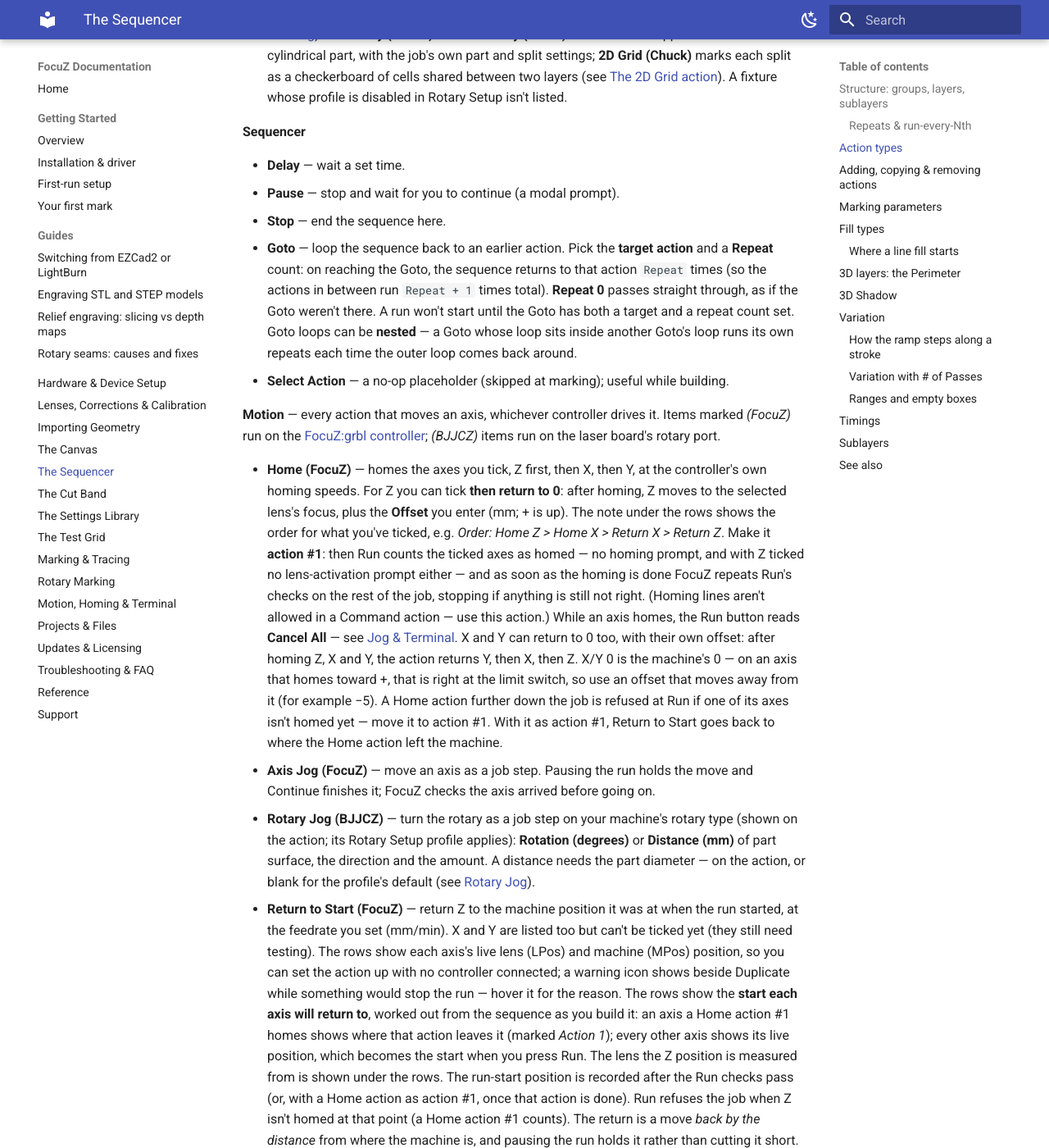
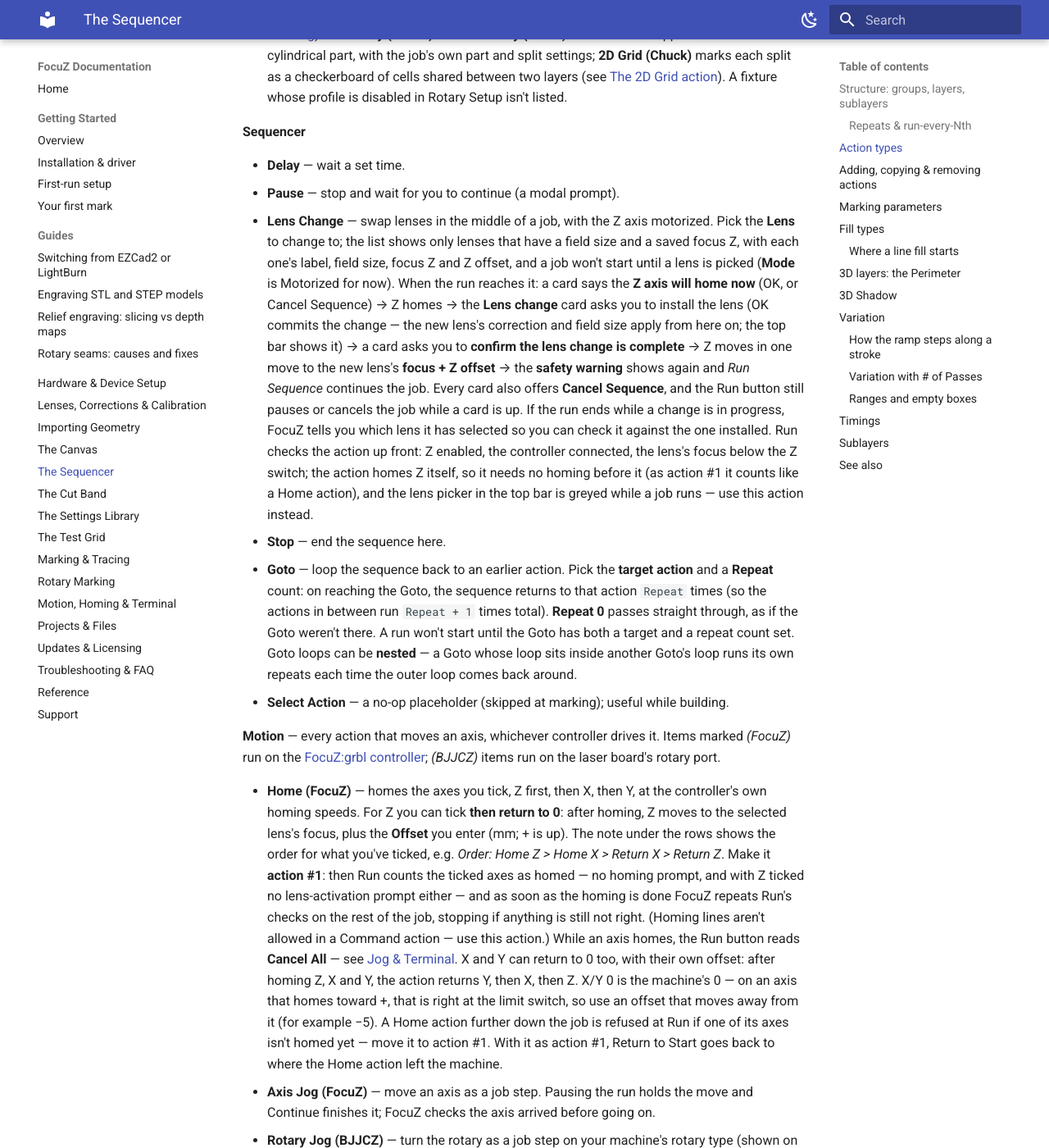
Before and after one commit to Lokahi-Shop/focuz-docs, an MkDocs documentation site: the page built from docs/sequencer.md, in a window 1280 px wide and 1400 px high, scrolled down 1610 px. Shown: the whole window at 82% size. Built offline with MkDocs 1.6.1 and Material for MkDocs 9.7.7, drawn with Linux system fonts in a browser that asks for light colours; some of the changed text lies outside the part shown.

Commit message:
Sequencer: the Lens Change action (merge when the action is shown)
- sequencer.md: Lens Change bullet (the cards, the single move to focus + offset, the safety warning, the cancel notice, Run checks); Return to Start also needs the lens the run began with
- marking-tracing.md: a Lens Change as action #1 counts like a Home #1; Return to Start's lens refusal
- lenses-corrections.md: use a Lens Change action inside a job

Co-Authored-By: Claude Fable 5.1 <noreply@anthropic.com>

```diff
--- a/docs/sequencer.md
+++ b/docs/sequencer.md
@@ -67,6 +67,18 @@ Adding an action opens a picker grouped by purpose:
 
 - **Delay** — wait a set time.
 - **Pause** — stop and wait for you to continue (a modal prompt).
+- **Lens Change** — swap lenses in the middle of a job, with the Z axis motorized. Pick the **Lens** to change to;
+  the list shows only lenses that have a field size and a saved focus Z, with each one's label, field size, focus Z
+  and Z offset, and a job won't start until a lens is picked (**Mode** is Motorized for now). When the run reaches
+  it: a card says the **Z axis will home now** (OK, or Cancel Sequence) → Z homes → the **Lens change** card asks you
+  to install the lens (OK commits the change — the new lens's correction and field size apply from here on; the top
+  bar shows it) → a card asks you to **confirm the lens change is complete** → Z moves in one move to the new lens's
+  **focus + Z offset** → the **safety warning** shows again and *Run Sequence* continues the job. Every card also offers
+  **Cancel Sequence**, and the Run button still pauses or cancels the job while a card is up. If the run ends while a
+  change is in progress, FocuZ tells you which lens it has selected so you can check it against the one installed.
+  Run checks the action up front: Z enabled, the controller connected, the lens's focus below the Z switch; the action
+  homes Z itself, so it needs no homing before it (as action #1 it counts like a Home action), and the lens picker in
+  the top bar is greyed while a job runs — use this action instead.
 - **Stop** — end the sequence here.
 - **Goto** — loop the sequence back to an earlier action. Pick the **target action** and a **Repeat**
   count: on reaching the Goto, the sequence returns to that action `Repeat` times (so the actions in
@@ -108,8 +120,10 @@ board's rotary port.
   shows its live position, which becomes the start when you press Run. The lens the Z position is
   measured from is shown under the rows. The run-start position is recorded after the Run
   checks pass (or, with a Home action as action #1, once that action is done). Run refuses the job when Z isn't
-  homed at that point (a Home action #1 counts). The return is a move *back by the distance* from where the machine
-  is, and pausing the run holds it rather than cutting it short. Run also refuses the job if a homing line in a Command action would home an
+  homed at that point (a Home action #1 or a Lens Change before it counts), and when a **Lens Change** earlier in the
+  job leaves a different lens installed — the start was recorded with the lens the run began with, so add a Lens Change
+  back to that lens first. The return is a move *back by the distance* from where the machine is, and pausing the run
+  holds it rather than cutting it short. Run also refuses the job if a homing line in a Command action would home an
   axis that isn't homed yet before a Return to Start brings it back — the start would no longer match. After every
   return FocuZ checks the axis arrived.
 - **Return to Saved 0 (FocuZ)** — the same panel, but each ticked axis moves to its saved 0 (Z = the
```
Also changed, not shown: docs/lenses-corrections.md (+2 -1 lines), docs/marking-tracing.md (+4 -2 lines).
